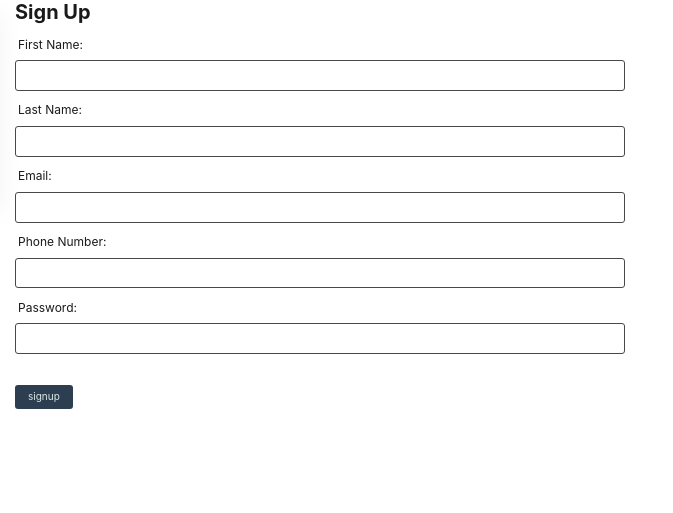
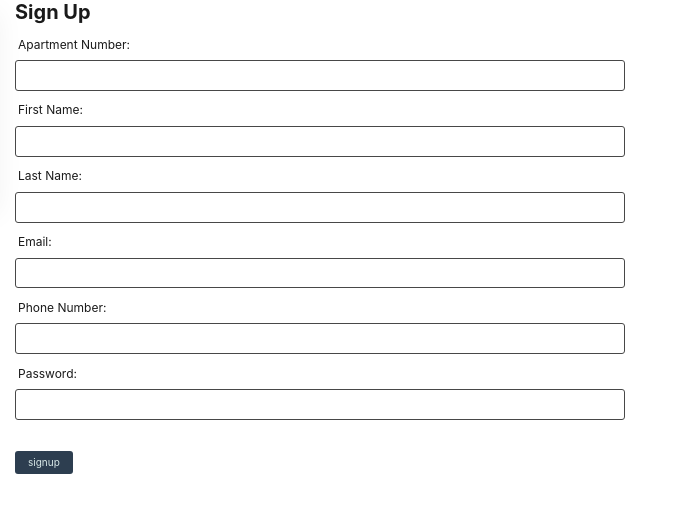
Before and after one commit to Dog-with-two-Gs/tenant-buddy, a Node server app: page /signup in a window 1280 px wide. Shown: the part 50-563 px from the top of the page, without its empty margins (0-673 px from the left). Run offline with Node 20, Linux system fonts and the light colour scheme; some libraries are stand-ins or nearby versions.

Commit message:
added signup js

```diff
--- a/controllers/api/index.js
+++ b/controllers/api/index.js
@@ -5,7 +5,7 @@ const userRoutes = require('./userRoutes');
 // const machineRoutes = require('/machineRoutes');
 
 // router.use('/reservation', reservationRoutes);
-router.use('/user', userRoutes);
+router.use('/users', userRoutes);
 // router.use ('/machine', machineRoutes);
 
 module.exports = router;
--- a/controllers/homeRoutes.js
+++ b/controllers/homeRoutes.js
@@ -47,7 +47,7 @@ router.get('/signup', async (req, res) => {
 router.get('/profile', async (req, res) => {
     try {
         if(!req.session.logged_in) {
-            res.direct('/login');
+            res.direct('/');
             return;
         } else res.render('profile');
     } catch (err) {
--- a/public/js/signup.js
+++ b/public/js/signup.js
@@ -1,20 +1,21 @@
 const signupFormHandler = async (event) => {
   event.preventDefault();
 
-  const firstName = document.querySelector('#first-name-signup').value.trim();
-  const lastName = document.querySelector('#last-name-signup').value.trim();
+  const apartment_id = document.querySelector('#apartment-signup').value.trim();
+  const firstname = document.querySelector('#first-name-signup').value.trim();
+  const lastname = document.querySelector('#last-name-signup').value.trim();
   const email = document.querySelector('#email-signup').value.trim();
-  const phone = document.querySelector('#phone-signup').value.trim();
+  const phone_number = document.querySelector('#phone-signup').value.trim();
   const password = document.querySelector('#password-signup').value.trim();
 
-  if(firstName && lastName && email && phone && password){
+  if (apartment_id && firstname && lastname && email && phone_number && password) {
     const response = await fetch('/api/users', {
       method: 'POST',
-      body: JSON.stringify({name, email, password }),
-      headers: {'Content-Type': 'application/json' },
+      body: JSON.stringify({ apartment_id, firstname, lastname, phone_number, email, password }),
+      headers: { 'Content-Type': 'application/json' },
     });
 
-    if(response.ok) {
+    if (response.ok) {
       document.location.replace('/dashboard');
     } else {
       alert(response.statusText);
--- a/views/signup.handlebars
+++ b/views/signup.handlebars
@@ -2,6 +2,10 @@
   <h2>Sign Up</h2>
 
   <form class="form signup-form">
+    <div class="form-group">
+      <label for="apartment-signup">Apartment Number:</label>
+      <input class="form-input" type="text" id="apartment-signup" />
+    </div>
     <div class="form-group">
       <label for="first-name-signup">First Name:</label>
       <input class="form-input" type="text" id="first-name-signup" />
@@ -28,3 +32,5 @@
     </div>
   </form>
 </div>
+
+<script src="./js/signup.js"></script>
```
Also changed, not shown: controllers/api/userRoutes.js (+10 -8 lines).
